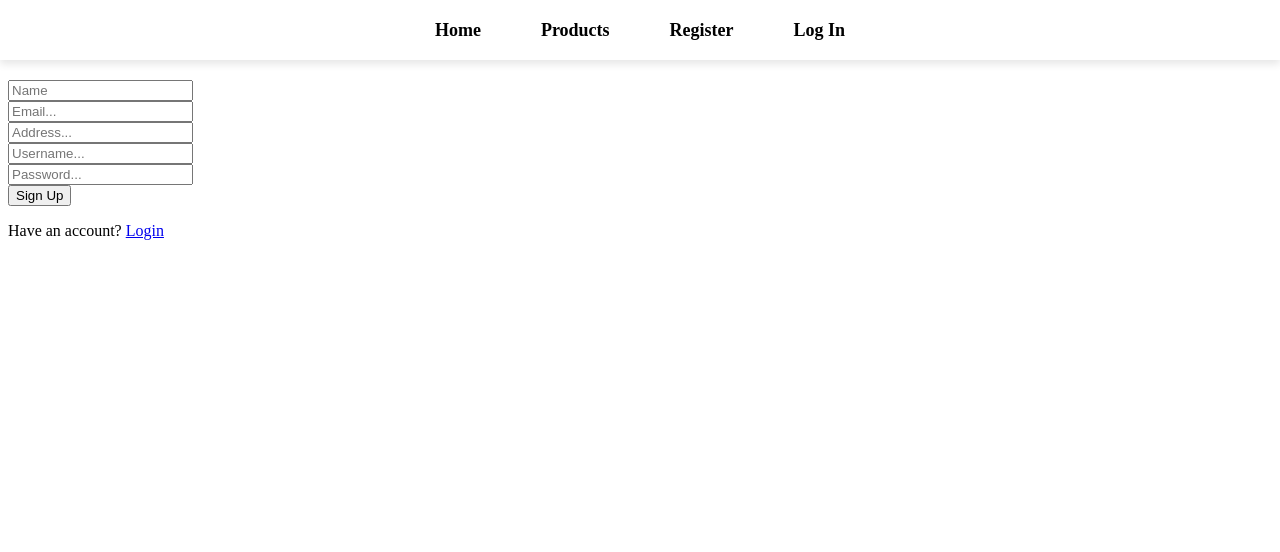
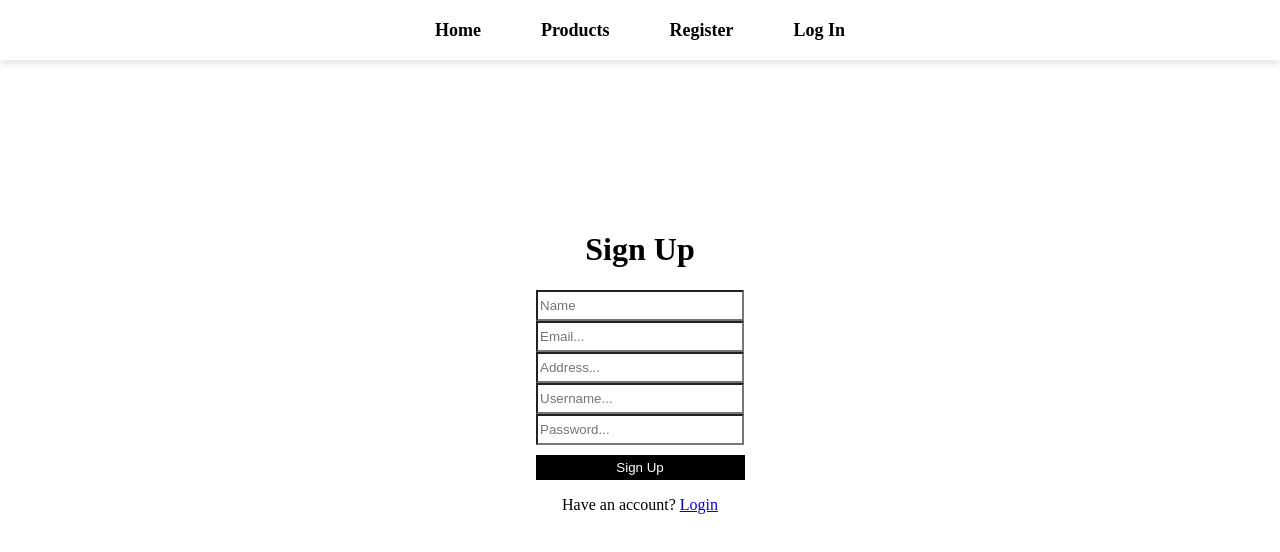
Before and after one commit to mayaobeidat/Inspire, a React (Vite) app in the folder src/client/: page /auth/register in a window 1280 px wide. Shown: the top 552 px of the page. Built offline with nearby package versions, Linux system fonts and the light colour scheme.

Commit message:
login and register forms styled

```diff
--- a/src/client/src/components/acc/Login.jsx
+++ b/src/client/src/components/acc/Login.jsx
@@ -50,6 +50,7 @@ export default function Login() {
               onChange={handleChange}
             />
           </div>
+          <div className="form-submission">
             <button type="submit" className="login-button">
               Login
             </button>
@@ -57,6 +58,7 @@ export default function Login() {
               No Account?
               <Link to="/auth/register"> Sign up</Link>
             </p>
+          </div>
         </form>
       )}
     </div>
--- a/src/client/src/components/acc/Register.jsx
+++ b/src/client/src/components/acc/Register.jsx
@@ -85,6 +85,7 @@ export default function Register() {
             required
           />
         </div>
+        <div className="form-submission">
           {/* Submit button */}
           <button type="submit" className="submit-btn">
             Sign Up
@@ -93,6 +94,7 @@ export default function Register() {
           <p className="login-link">
             Have an account? <Link to={"/auth/login"}>Login</Link>
           </p>
+        </div>
       </form>
     </div>
   );
--- a/src/client/src/index.css
+++ b/src/client/src/index.css
@@ -108,6 +108,7 @@
 
 /* Search Bar */
 .search-bar-container{
+    padding: 10px;
     width: 400px;
 }
 .searchBar{
@@ -143,3 +144,71 @@
     height: 700px;
     width: 300px;
 }
+
+
+/*  --- Account Component--- */
+/* Login Page */
+.login-page{
+    display: flex;
+    margin: 250px;
+    justify-content: center;
+    text-align: center;
+}
+.login-form{
+    justify-content: center;
+    padding: 10px;
+}
+.form-group{
+    border: black;
+    border-radius: 0%;
+    box-shadow: white;
+}
+.form-control{
+    background-color: white;
+    height: 25px;
+    width: 200px;
+}
+.login-button{
+    height: 25px;
+    width: 209px;
+    background-color: black;
+    color: white;
+    border: none;
+    box-shadow: none;
+}
+.form-submission{
+    margin-top: 10px;
+}
+
+/* Register Page */
+.register-page{
+    display: flex;
+    margin: 200px;
+    justify-content: center;
+    text-align: center;
+}
+.register-form{
+    justify-content: center;
+    padding: 10px;
+}
+.form-group{
+    border: black;
+    border-radius: 0%;
+    box-shadow: white;
+}
+.form-control{
+    background-color: white;
+    height: 25px;
+    width: 200px;
+}
+.submit-btn{
+    height: 25px;
+    width: 209px;
+    background-color: black;
+    color: white;
+    border: none;
+    box-shadow: none;
+}
+.form-submission{
+    margin-top: 10px;
+}
```
Lines whose indentation alone changed are shown as unchanged.
